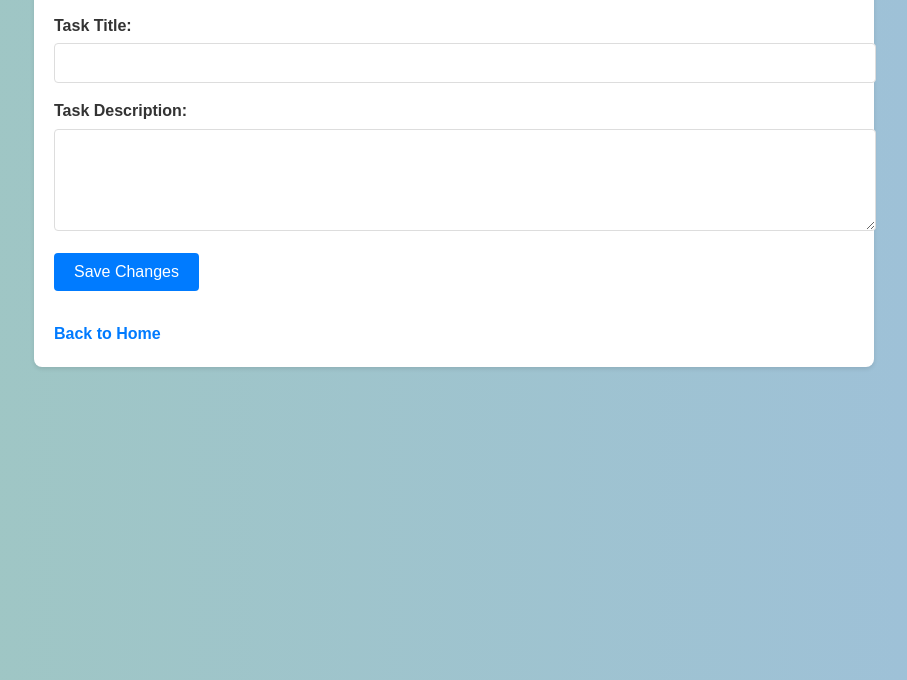
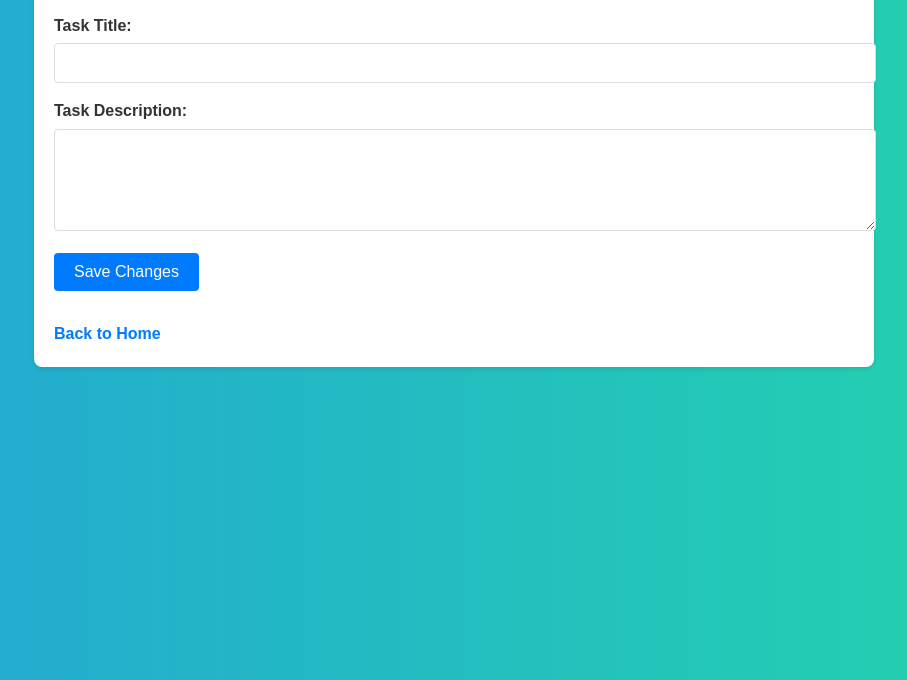
Before and after one commit to gutsy4heart/ToDo-JS, a plain HTML site: page pages/edit.html in a window 1280 px wide. Shown: the part 120-800 px from the top of the page, without its empty margins (186-1093 px from the left). Drawn offline with Linux system fonts and the light colour scheme.

Commit message:
page animation is completed

```diff
--- a/pages/styles.css
+++ b/pages/styles.css
@@ -5,10 +5,11 @@ body {
     padding: 0;
     background-color: #f4f4f4;
     color: #333;
-    background: linear-gradient(90deg, #cfecd0, #a0cea7, #9ec0db);
-   background-size: 400% 400%;
-	animation: gradient 10s ease infinite;
-	transform: translate3d(0, 0, 0);
+    background: linear-gradient(90deg, #cfecd0, #a0cea7, #9ec0db, #23a6d5, #23d5ab );
+    background-size: 400% 400%;
+    animation: gradient 10s ease infinite;
+    transform: translate3d(0, 0, 0);
+
 
   }
   @keyframes gradient {
```
